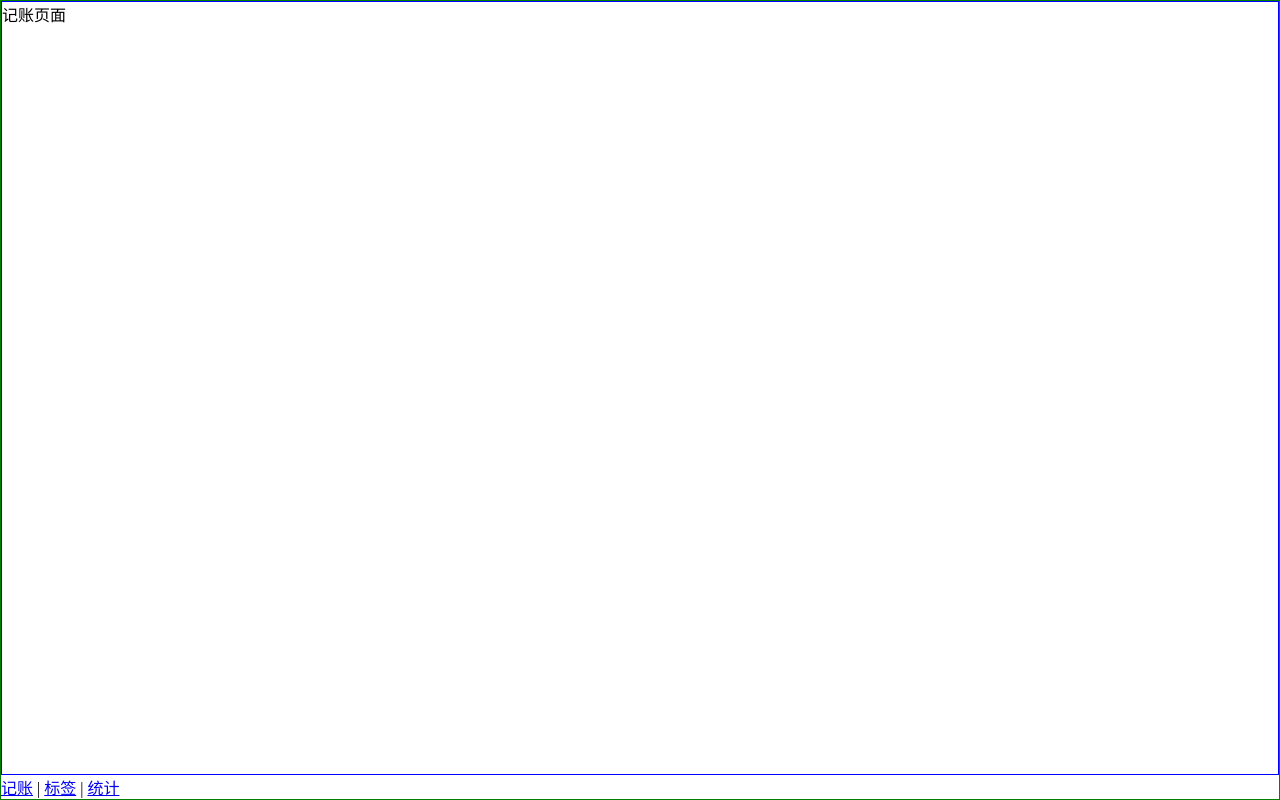
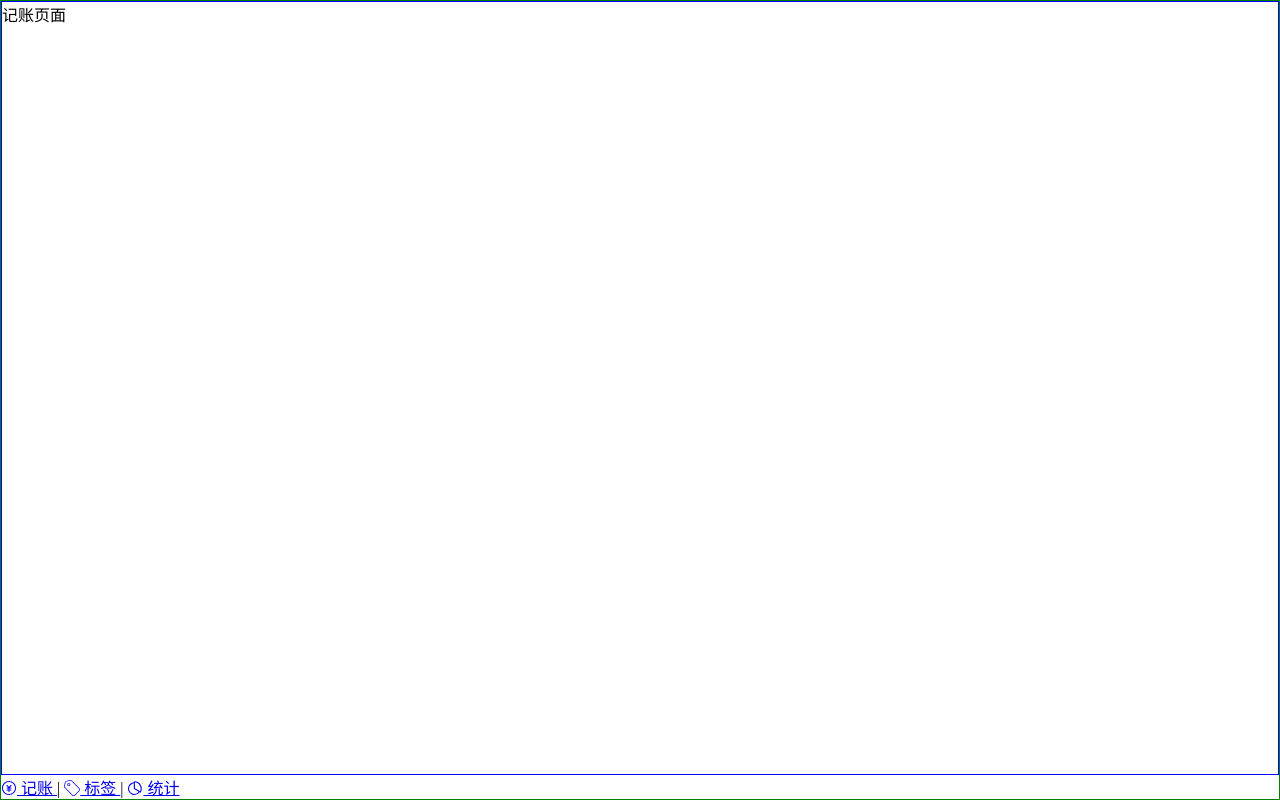
Before and after one commit to niuniu315/wangcai-2, a Vue app: page /#/money in a window 1280 px wide. Built offline with nearby package versions, Linux system fonts and the light colour scheme.

Commit message:
安装svg-sprite-loader和svgo-loader

```diff
--- a/package.json
+++ b/package.json
@@ -36,6 +36,7 @@
     "sass": "1.36.0",
     "sass-loader": "8.0.2",
     "svg-sprite-loader": "6.0.9",
+    "svgo-loader": "2.2.1",
     "typescript": "4.1.6",
     "vue-template-compiler": "2.6.14"
   }
--- /dev/null
+++ b/src/components/Icon.vue
@@ -0,0 +1,24 @@
+<template>
+  <svg class="icon">
+    <use :xlink:href="'#'+name"/>
+  </svg>
+</template>
+
+<script lang="ts">
+let importAll = (requireContext: __WebpackModuleApi.RequireContext) => requireContext.keys().forEach(requireContext);
+try {importAll(require.context('../assets/icons', true, /\.svg$/));} catch (error) {console.log(error);}
+export default {
+  props: ['name'],
+  name: 'Icon'
+};
+</script>
+
+<style lang="scss" scoped>
+.icon {
+  width: 1em;
+  height: 1em;
+  vertical-align: -0.15em;
+  fill: currentColor;
+  overflow: hidden;
+}
+</style>
--- a/src/components/Nav.vue
+++ b/src/components/Nav.vue
@@ -1,16 +1,26 @@
 <template>
   <div>
-    <router-link to="/money">记账</router-link>
+    <router-link to="/money">
+      <Icon name="money"/>
+      记账
+    </router-link>
     |
-    <router-link to="/labels">标签</router-link>
+    <router-link to="/labels">
+      <Icon name="labels"/>
+      标签
+    </router-link>
     |
-    <router-link to="/statistics">统计</router-link>
+    <router-link to="/statistics">
+      <Icon name="statistics"/>
+      统计
+    </router-link>
   </div>
 </template>
+
 <script lang="ts">
 export default {
-  name: "Nav"
-}
+  name: 'Nav'
+};
 </script>
 
 <style lang="scss" scoped>
--- a/src/main.ts
+++ b/src/main.ts
@@ -5,12 +5,13 @@
 import store from './store';
 import Nav from '@/components/Nav.vue';
 import Layout from '@/components/Layout.vue';
+import Icon from '@/components/Icon.vue';
 
 Vue.config.productionTip = false;
 
 Vue.component('Nav', Nav);
 Vue.component('Layout', Layout);
-
+Vue.component('Icon',Icon)
 
 new Vue({
   router,
--- a/src/shims-vue.d.ts
+++ b/src/shims-vue.d.ts
@@ -2,3 +2,7 @@
   import Vue from 'vue'
   export default Vue
 }
+declare module "*.svg" {
+  const content: string;
+  export default content;
+}
--- a/vue.config.js
+++ b/vue.config.js
@@ -1,3 +1,18 @@
+const path = require('path')
+
 module.exports = {
-  lintOnSave: false
+  lintOnSave: false,
+  chainWebpack: config => {
+    const dir = path.resolve(__dirname, 'src/assets/icons')
+
+    config.module
+      .rule('svg-sprite')
+      .test(/\.svg$/)
+      .include.add(dir).end() // 包含 icons 目录
+      .use('svg-sprite-loader').loader('svg-sprite-loader').options({extract: false}).end()
+      .use('svgo-loader').loader('svgo-loader')
+      .tap(options => ({...options, plugins: [{removeAttrs: {attrs: 'fill'}}]})).end()
+    config.plugin('svg-sprite').use(require('svg-sprite-loader/plugin'), [{plainSprite: true}])
+    config.module.rule('svg').exclude.add(dir) // 其他 svg loader 排除 icons 目录
+  }
 }
```
Also changed, not shown: 1 other file (tests, documents, lock files or other folders).
